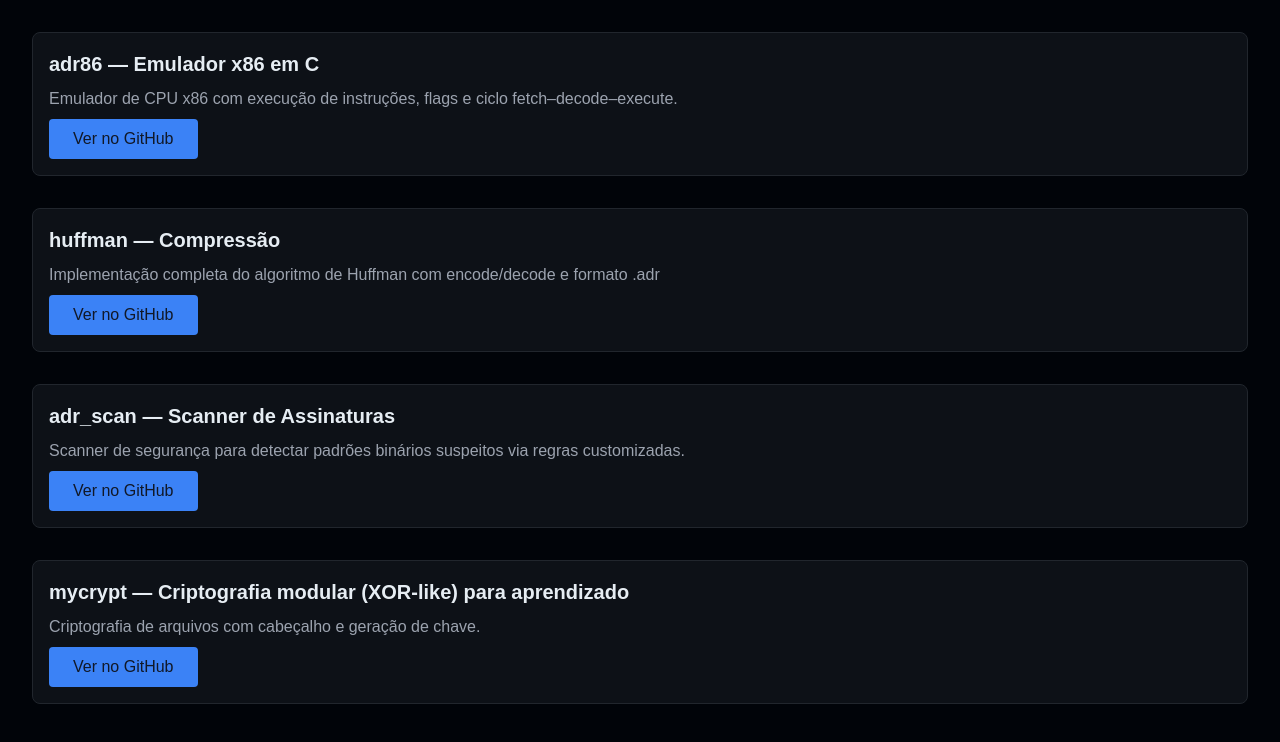
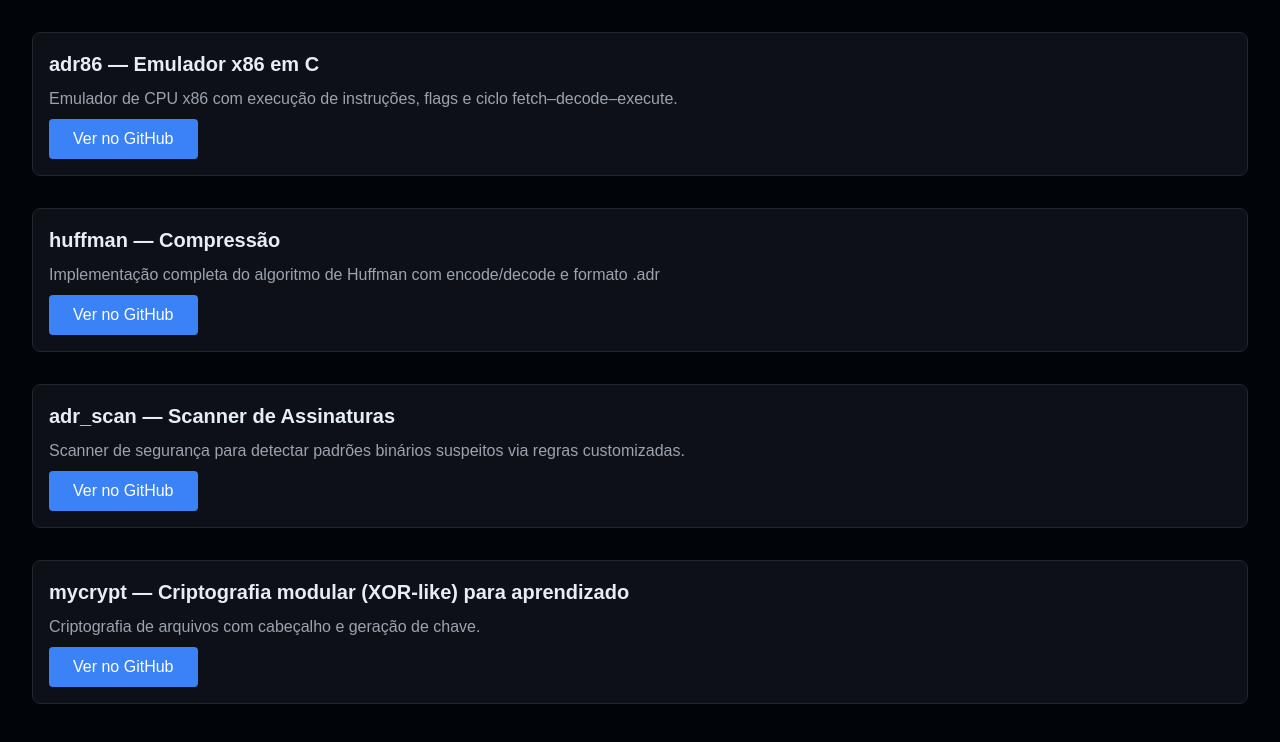
Before and after one commit to Andrezinrc/dev-mini-blog, a React (Vite) app: page /projects in a window 1280 px wide. Shown: the top 742 px of the page. Built offline with nearby package versions, Linux system fonts and the light colour scheme.

Commit message:
style: melhorias no estilo do projetos

```diff
--- a/src/components/layout/Footer/Footer.module.css
+++ b/src/components/layout/Footer/Footer.module.css
@@ -3,7 +3,6 @@
   border-top: 0.5px solid var(--border-color);
   margin-top: auto;
   padding-top: var(--spacing-lg);
-  padding-bottom: var(--spacing-lg);
 }
 
 .footerContent {
@@ -103,6 +102,7 @@
 .credits {
   color: var(--text-light);
   font-size: 0.9rem;
+  padding-bottom: var(--spacing-lg);
 }
 
 .devLink {
--- a/src/pages/Posts/Posts.jsx
+++ b/src/pages/Posts/Posts.jsx
@@ -64,7 +64,6 @@
         dataStructure="default"
         onRetry={handleRetry}
         emptyMessage="Nenhum post encontrado"
-        emptySubtitle="Seja o primeiro a contribuir com o blog!"
       />
       <ShareModal
         isOpen={shareModal.open}
--- a/src/pages/Projects/Projects.module.css
+++ b/src/pages/Projects/Projects.module.css
@@ -13,6 +13,7 @@
   padding: var(--spacing);
   border-radius: var(--border-radius);
   border: 1px solid var(--border-color);
+  box-shadow: 0 1px 2px rgba(0, 0, 0, 0.06);
   transition: var(--transition);
   background: var(--bg-white);
 }
@@ -38,7 +39,7 @@
   align-self: flex-start;
   padding: var(--spacing-sm) var(--spacing-md);
   background: var(--color-primary);
-  color: var(--text-white);
+  color: white;
   border-radius: var(--border-radius-sm);
   text-decoration: none;
   font-weight: 500;
```
